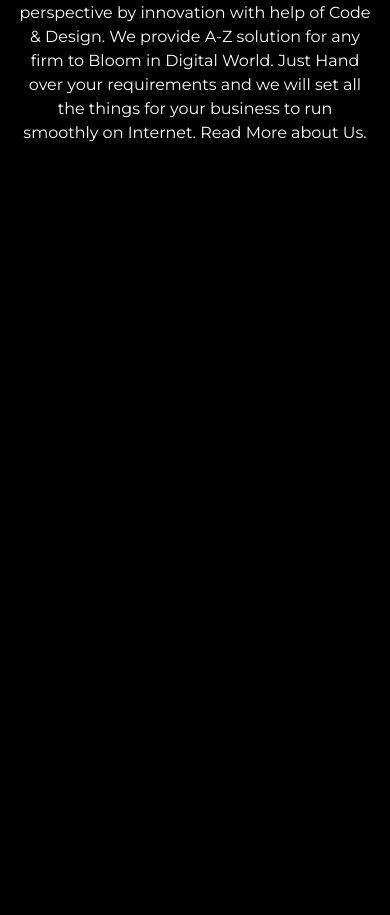
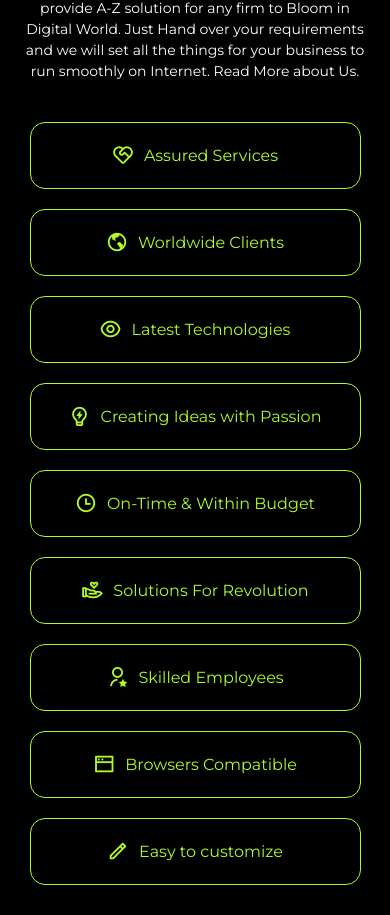
Before and after one commit to Shammaz77/Ere-Web, a plain HTML site: page about.html in a window 390 px wide. Shown: the part 315-1230 px from the top of the page. Before the commit the page ends 844 px from the top, so only its background shows below. Drawn offline with nearby package versions, Linux system fonts and the light colour scheme.

Commit message:
about service section end!!

```diff
--- a/about.html
+++ b/about.html
@@ -40,6 +40,52 @@
 					<h5 class="about-us-sub-txt-page mb-0 text-white text-center">About Us</h5>
 					<h1 class="text-white text-center mb-0 about-epower-txt">Empowering World with Code & Design</h1>
 					<p class="text-white text-center mb-0 about-two-sub-txt">We are here to change the world’s perspective by innovation with help of Code & Design. We provide A-Z solution for any firm to Bloom in Digital World. Just Hand over your requirements and we will set all the things for your business to run smoothly on Internet. Read More about Us. </p>
+				</div>
+			</div>
+			<div class="col-lg-12">
+				<div class="about-services-main-dv">
+					<div class="three-dv">
+						<div class="about-single-dv">
+							<i class="ri-service-line primary-color"></i>
+							<p class="mb-0 text-center primary-color txt-about-services-name">Assured Services</p>
+						</div>
+						<div class="about-single-dv">
+							<i class="ri-earth-line primary-color"></i>
+							<p class="mb-0 text-center primary-color txt-about-services-name">Worldwide Clients</p>
+						</div>
+						<div class="about-single-dv">
+							<i class="ri-eye-line primary-color"></i>
+							<p class="mb-0 text-center primary-color txt-about-services-name">Latest Technologies</p>
+						</div>
+					</div>
+					<div class="three-dv">
+						<div class="about-single-dv">
+							<i class="ri-lightbulb-flash-line primary-color"></i>
+							<p class="mb-0 text-center primary-color txt-about-services-name">Creating Ideas with Passion</p>
+						</div>
+						<div class="about-single-dv">
+							<i class="ri-time-line primary-color"></i>
+							<p class="mb-0 text-center primary-color txt-about-services-name">On-Time & Within Budget</p>
+						</div>
+						<div class="about-single-dv">
+							<i class="ri-hand-heart-line primary-color"></i>
+							<p class="mb-0 text-center primary-color txt-about-services-name">Solutions For Revolution</p>
+						</div>
+					</div>
+					<div class="three-dv">
+						<div class="about-single-dv">
+							<i class="ri-user-star-line primary-color"></i>
+							<p class="mb-0 text-center primary-color txt-about-services-name">Skilled Employees</p>
+						</div>
+						<div class="about-single-dv">
+							<i class="ri-window-line primary-color"></i>
+							<p class="mb-0 text-center primary-color txt-about-services-name">Browsers Compatible</p>
+						</div>
+						<div class="about-single-dv">
+							<i class="ri-pencil-line primary-color"></i>
+							<p class="mb-0 text-center primary-color txt-about-services-name">Easy to customize</p>
+						</div>
+					</div>
 				</div>
 			</div>
 		</div>
--- a/css/common.css
+++ b/css/common.css
@@ -17,6 +17,9 @@ body {
 }
 .primary-bg{
 	background: #aefb2a;
+}
+.primary-color{
+	color: #aefb2a;
 }
 ul li {
   list-style: none;
--- a/css/ere.css
+++ b/css/ere.css
@@ -331,16 +331,44 @@
 	text-decoration: none;
 	color: #000;
 }
-
-
-
-
-
-
-
-
-
-
+/* about page  */
+.about-us-main-head{
+	margin: 40px 0px 20px 0px;
+}
+.about-us-sub-txt-page{
+	padding-bottom: 20px;
+}
+.about-epower-txt{
+	font-weight: 700;
+	padding-bottom: 20px;
+}
+.about-two-sub-txt{
+	width: 80%;
+	margin: auto;
+}
+.about-single-dv{
+	display: flex;
+	align-items: center;
+	border: 1px solid #AEFB2A;
+	padding: 16px 20px;
+	border-radius: 15px;
+	margin: 0px 10px;
+}
+.three-dv{
+	display: flex;
+	justify-content: center;
+	margin-bottom: 20px;
+}
+.about-single-dv i{
+	padding-right: 10px;
+}
+.about-services-main-dv{
+	margin-top: 20px;
+	margin-bottom: 30px;
+}
+.about-single-dv i{
+	font-size: 22px;
+}
 
 
 
@@ -472,6 +500,20 @@
 	.blog-main {
     margin-bottom: 25px;
 	}
+	.three-dv {
+    display: block;
+	}
+	.about-single-dv {
+    display: flex;
+    justify-content: center;
+		margin-bottom: 20px;
+	}
+	.three-dv {
+    margin-bottom: 0px;
+	}
+	.about-two-sub-txt {
+    width: 100%;
+	}
 }
 @media (max-width:600px) {
 	.tile-project {
@@ -529,4 +571,14 @@
 	.box-form-footer {
     margin-top: 15px;
 	}
+	.about-two-sub-txt {
+    font-size: 14px;
+	}
+	.about-us-sub-txt-page {
+    font-size: 16px;
+		padding-bottom: 15px;
+	}
+	.about-epower-txt {
+    font-size: 22px;
+	}
 }
--- a/js/main.js
+++ b/js/main.js
@@ -35,46 +35,40 @@ window.addEventListener('load', checkFade); // For the initial check
 
 // });
 
-document.addEventListener("DOMContentLoaded", function () {
-    // Section 1
-    let upto1 = 0;
+// document.addEventListener("DOMContentLoaded", function () {
+//     let upto1 = 0;
 
-    function updated1() {
-        let count = document.getElementById("counter1");
-        count.innerHTML = ++upto1 + "+";
-        if (upto1 === 5) {
-            clearInterval(counts1);
-        }
-    }
+//     function updated1() {
+//         let count = document.getElementById("counter1");
+//         count.innerHTML = ++upto1 + "+";
+//         if (upto1 === 5) {
+//             clearInterval(counts1);
+//         }
+//     }
 
-    // Set the interval for section 1 with a delay of 40 milliseconds
-    let counts1 = setInterval(updated1, 40);
+//     let counts1 = setInterval(updated1, 40);
 
-    // Section 2
-    let upto2 = 0;
+//     let upto2 = 0;
 
-    function updated2() {
-        let count = document.getElementById("counter2");
-        count.innerHTML = ++upto2 + "+";
-        if (upto2 === 100) {
-            clearInterval(counts2);
-        }
-    }
+//     function updated2() {
+//         let count = document.getElementById("counter2");
+//         count.innerHTML = ++upto2 + "+";
+//         if (upto2 === 100) {
+//             clearInterval(counts2);
+//         }
+//     }
 
-    // Set +the interval for section 2 with a delay of 40 milliseconds
-    let counts2 = setInterval(updated2, 40);
+//     let counts2 = setInterval(updated2, 40);
 
-    // Section 3
-    let upto3 = 0;
+//     let upto3 = 0;
 
-    function updated3() {
-        let count = document.getElementById("counter3");
-        count.innerHTML = ++upto3 + "+";
-        if (upto3 === 2) {
-            clearInterval(counts3);
-        }
-    }
+//     function updated3() {
+//         let count = document.getElementById("counter3");
+//         count.innerHTML = ++upto3 + "+";
+//         if (upto3 === 2) {
+//             clearInterval(counts3);
+//         }
+//     }
 
-    // Set the interval for section 3 with a delay of 40 milliseconds
-    let counts3 = setInterval(updated3, 40);
-});
+//     let counts3 = setInterval(updated3, 40);
+// });
```
